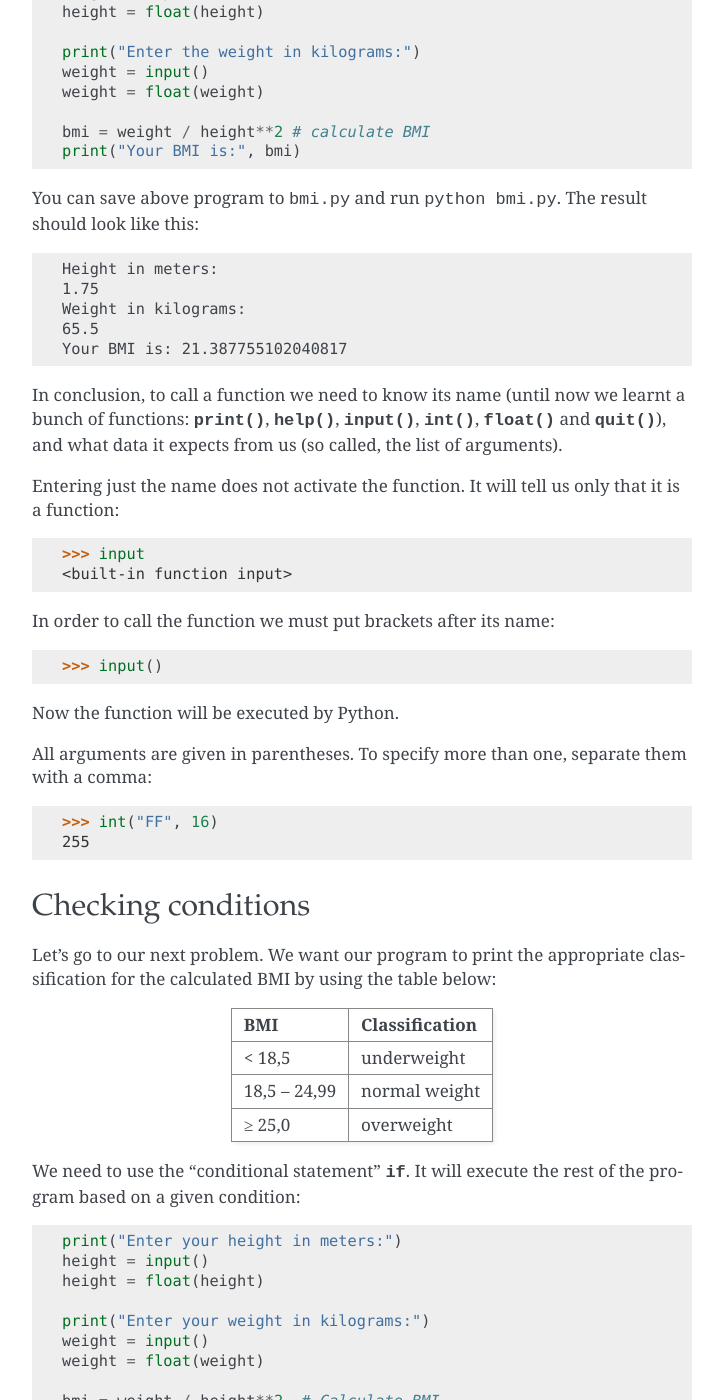
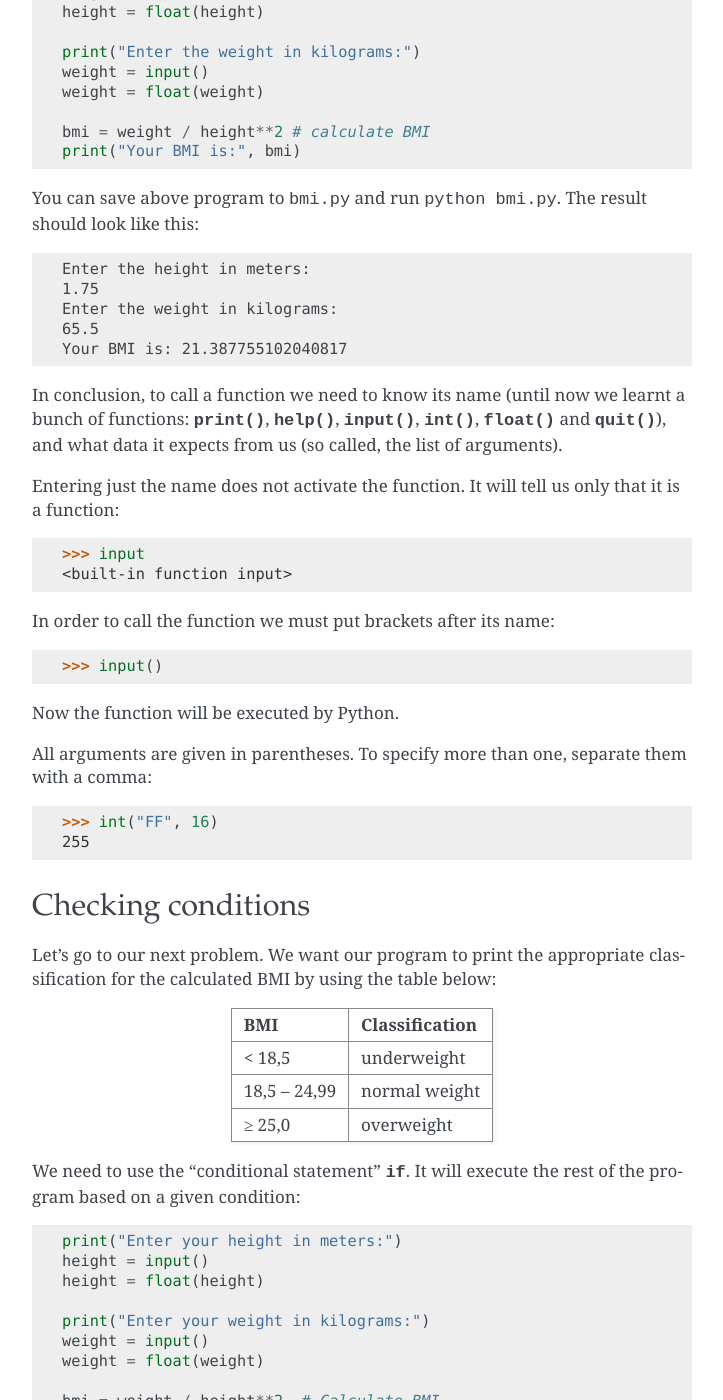
Before and after one commit to ggcarrots/django-carrots, a Sphinx documentation site: the page built from source/python_quickstart.rst, in a window 1280 px wide and 1400 px high, scrolled down 9210 px. Shown: the whole window, without its empty margins (388-1111 px from the left). Built offline with Sphinx 7.4.7, drawn with Linux system fonts in a browser that asks for light colours; formulas are drawn with MathJax 3; some of the changed text lies outside the part shown.

```diff
--- a/source/python_quickstart.rst
+++ b/source/python_quickstart.rst
@@ -467,9 +467,9 @@ You can save above program to ``bmi.py`` and run ``python bmi.py``. The result s
 
 .. testoutput::
 
-    Height in meters:
+    Enter the height in meters:
     1.75
-    Weight in kilograms:
+    Enter the weight in kilograms:
     65.5
     Your BMI is: 21.387755102040817
 
@@ -532,7 +532,7 @@ based on a given condition:
     bmi = weight / height**2  # Calculate BMI
 
     if bmi < 18.5:
-        print("underweight)
+        print("underweight")
     elif bmi < 25.0:
         print("normal weight")
     else:
```
Also changed, not shown: other parts of source/python_quickstart.rst (+4 -4 lines).
